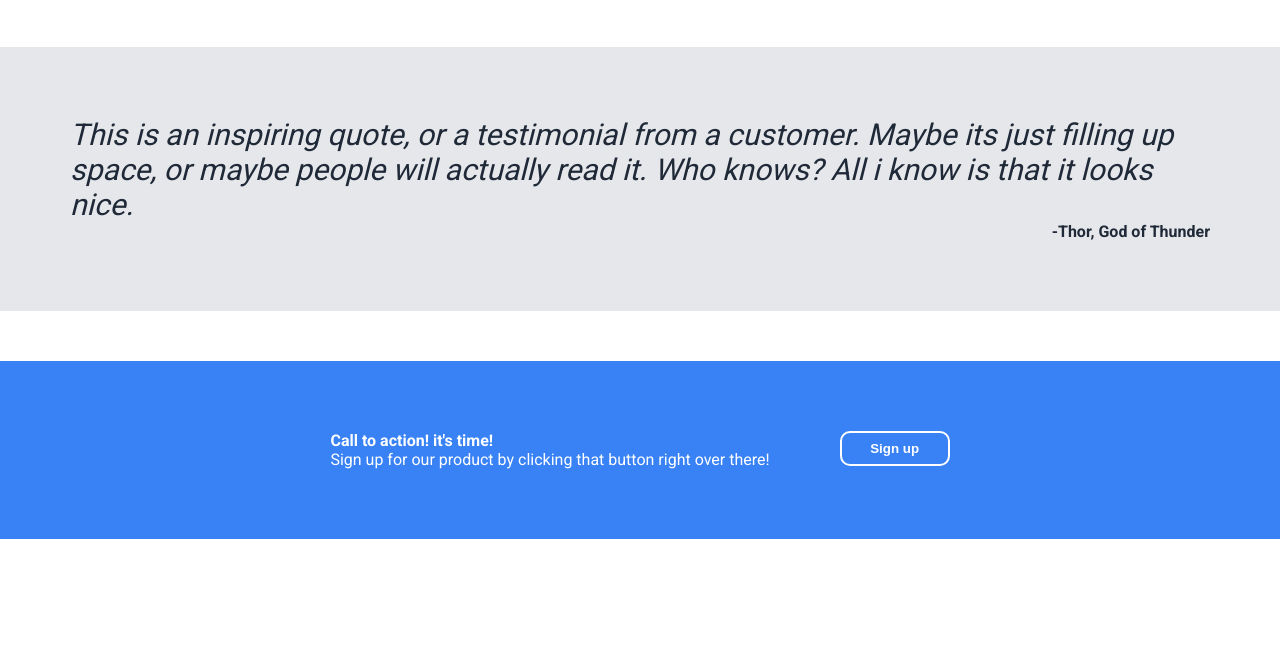
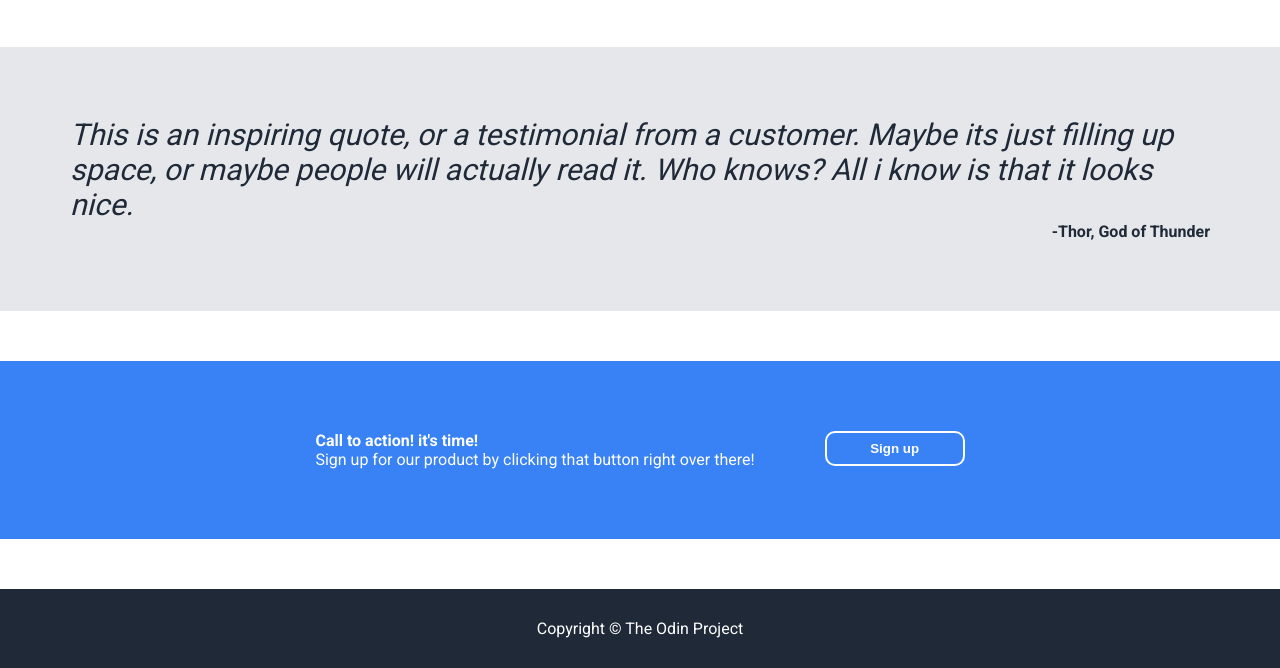
Before and after one commit to bys-exe/Odin-Landing-Page, a plain HTML site: page index.html in a window 1280 px wide. Shown: the part 672-1340 px from the top of the page. Before the commit the page ends 1211 px from the top, so only its background shows below. Drawn offline with Linux system fonts and the light colour scheme.

Commit message:
Create footer and style it
created the footer of the page and style it with the css file.

```diff
--- a/index.html
+++ b/index.html
@@ -54,6 +54,9 @@
                 </div>
                 <button class="button2">Sign up</button>
             </div>
+            <div class="footer">
+                <div>Copyright © The Odin Project </div>
+            </div>
         </div>
     </body>
 </html>
--- a/styles.css
+++ b/styles.css
@@ -120,7 +120,7 @@ img{
 }
 .button2{
     margin-left: 20px;
-    width: 110px;
+    width: 140px;
     height: 35px;
     border-color: white;
     border-style:solid;
@@ -129,3 +129,12 @@ img{
     color: white;
     font-weight: bold;
 }
+.footer{
+    background-color: #1F2937;
+    padding: 30px;
+    margin-top: 50px;
+    display: flex;
+    justify-content: center;
+    align-items: center;
+    color: white;
+}
```
